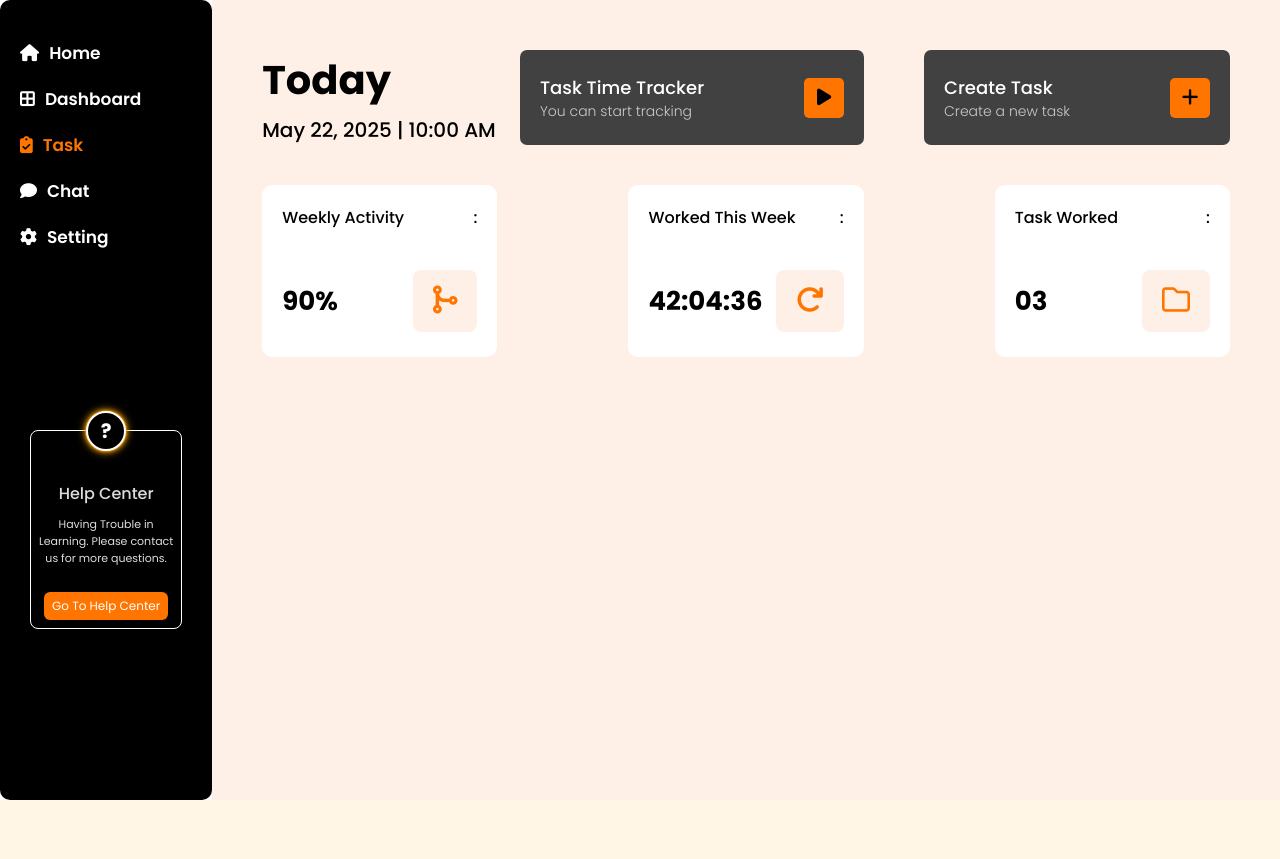
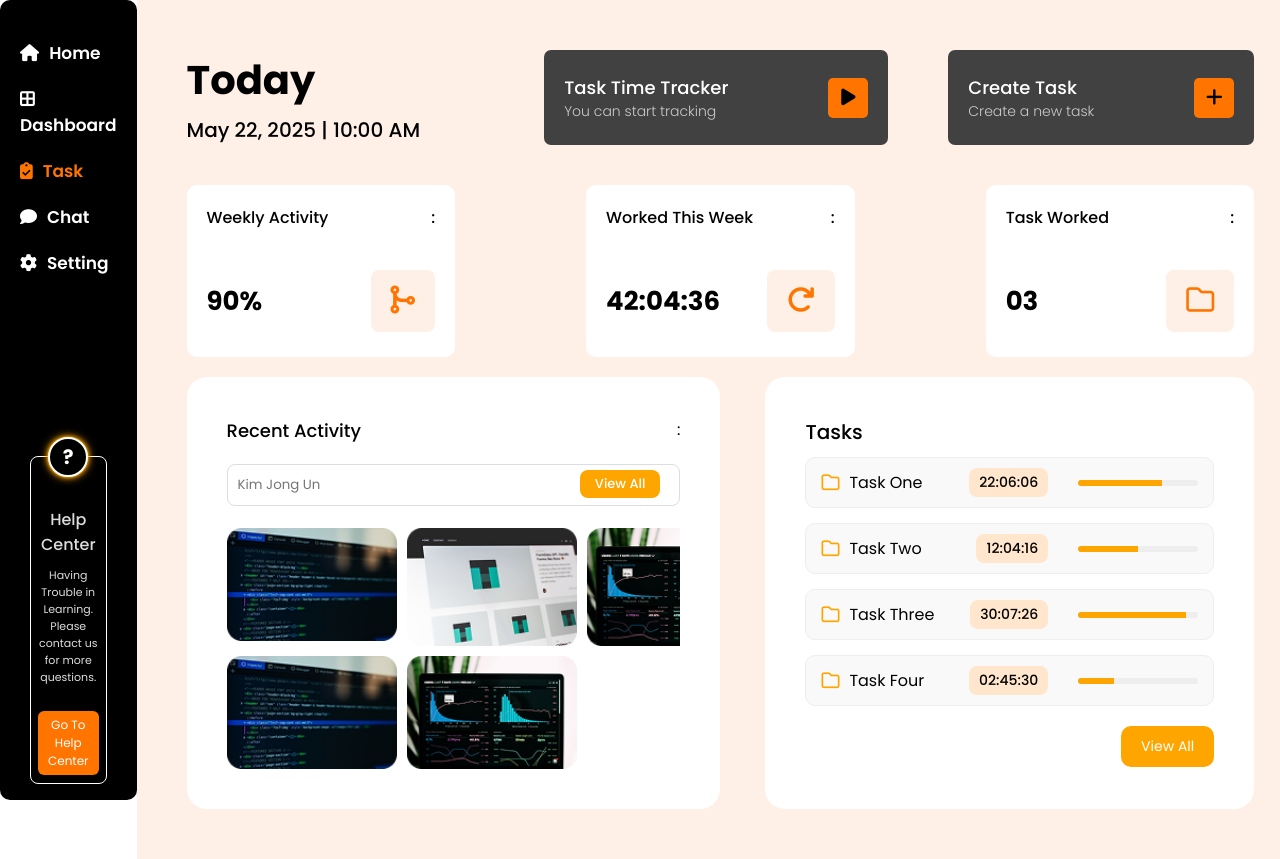
Before and after one commit to MdShahinDev/mindsphere, a PHP site: page /dashboard/DashboardTask.html in a window 1280 px wide. Shown: the part 100-959 px from the top of the page. Before the commit the page ends 900 px from the top, so only its background shows below. Run offline with PHP 8.4, Linux system fonts and the light colour scheme.

Commit message:
Task Page Complete

```diff
--- a/css/style.css
+++ b/css/style.css
@@ -529,4 +529,137 @@ form input[type="password"] {
 .data-card-text .title {
   font-weight: 500;
 }
+
+.bottom-section {
+    display: flex;
+    gap: 45px;
+}
+.recent-activity {
+    width: 50%;
+    padding: 40px;
+    background: white;
+    border-radius: 20px;
+}
+.recent-activity-title {
+    display: flex;
+    justify-content: space-between;
+    margin-bottom: 20px;
+
+}
+.recent-activity-title h2{
+font-size: 18px;
+    font-weight: 500;
+}
+.recent-activity-form {
+    position: relative;
+
+}
+.recent-activity .recent-activity-form input{
+  padding: 10px 10px;
+}
+.recent-activity-form  button {
+    position: absolute;
+    right: 20px;
+    top: 6px;
+    padding: 4px 15px;
+    background: orange;
+    border: none;
+    border-radius: 8px;
+    color: white;
+    font-size: 13px;
+    font-weight: 500;
+    cursor: pointer;
+}
+.recent-activity-images {
+  display: grid;
+  grid-template-columns: repeat(3, 1fr);
+  gap: 10px;
+  overflow: hidden;
+}
+.recent-activity-images img{
+  width:170px;
+}
+.tasks-section {
+  width: 50%;
+    padding: 40px;
+    background: white;
+    border-radius: 20px;
+}
+.tasks-section .title h2 {
+    font-size: 20px;
+    font-weight: 500;
+    margin-bottom: 10px;
+}
+.task-list {
+  display: flex;
+  flex-direction: column;
+  gap: 15px;
+}
+
+.task-item {
+  display: flex;
+  justify-content: space-between;
+  align-items: center;
+  background: #f9f9f9;
+  padding: 10px 15px;
+  border-radius: 10px;
+  border: 1px solid #eee;
+}
+
+.task-info {
+  display: flex;
+  align-items: center;
+  gap: 10px;
+  font-size: 16px;
+}
+
+.task-info i {
+  color: orange;
+  font-size: 18px;
+}
+
+.task-meta {
+    display: flex;
+    /* flex-direction: column; */
+    /* align-items: flex-end; */
+    gap: 30px;
+    justify-content: space-around;
+    align-items: center;
+}
+
+.time {
+  background: #ffe6cc;
+  color: #000;
+  padding: 4px 10px;
+  border-radius: 8px;
+  font-size: 14px;
+  font-weight: 500;
+}
+
+.progress-bar {
+  width: 120px;
+  height: 6px;
+  background: #eee;
+  border-radius: 4px;
+  overflow: hidden;
+}
+
+.progress {
+  height: 100%;
+  background: orange;
+  width: 0%;
+  transition: width 0.3s ease;
+}
+
+.view-all-btn {
+  margin-top: 20px;
+  padding: 10px 20px;
+  background-color: orange;
+  color: white;
+  border: none;
+  border-radius: 10px;
+  font-size: 14px;
+  cursor: pointer;
+  float: right;
+}
 /* Dashbaord Sidebar End */
--- a/dashboard/DashboardTask.html
+++ b/dashboard/DashboardTask.html
@@ -123,7 +123,85 @@
             </div>
             </div>
           </div>
+          <div class="bottom-section">
+            <div class="recent-activity">
+              <div class="recent-activity-title">
+                <h2>Recent Activity</h2>
+                <p>:</p>
+              </div>
+              <form action="" class="recent-activity-form">
+                <input type="text" placeholder="Kim Jong Un">
+                <button>View All</button>
+              </form>
+              <div class="recent-activity-images">
+                <img src="../img/Rectangle 168.png" alt="">
+                <img src="../img/Rectangle 169.png" alt="">
+                <img src="../img/Rectangle 170.png" alt="">
+                <img src="../img/Rectangle 187.png" alt="">
+                <img src="../img/Rectangle 189.png" alt="">
+              </div>
+            </div>
+            <div class="tasks-section">
+  <div class="title">
+    <h2>Tasks</h2>
+    <div class="task-list">
+      <div class="task-item">
+        <div class="task-info">
+          <i class="fa-regular fa-folder"></i>
+          <span>Task One</span>
+        </div>
+        <div class="task-meta">
+          <span class="time">22:06:06</span>
+          <div class="progress-bar">
+            <div class="progress" style="width: 70%;"></div>
+          </div>
+        </div>
+      </div>
 
+      <div class="task-item">
+        <div class="task-info">
+          <i class="fa-regular fa-folder"></i>
+          <span>Task Two</span>
+        </div>
+        <div class="task-meta">
+          <span class="time">12:04:16</span>
+          <div class="progress-bar">
+            <div class="progress" style="width: 50%;"></div>
+          </div>
+        </div>
+      </div>
+
+      <div class="task-item">
+        <div class="task-info">
+          <i class="fa-regular fa-folder"></i>
+          <span>Task Three</span>
+        </div>
+        <div class="task-meta">
+          <span class="time">30:07:26</span>
+          <div class="progress-bar">
+            <div class="progress" style="width: 90%;"></div>
+          </div>
+        </div>
+      </div>
+
+      <div class="task-item">
+        <div class="task-info">
+          <i class="fa-regular fa-folder"></i>
+          <span>Task Four</span>
+        </div>
+        <div class="task-meta">
+          <span class="time">02:45:30</span>
+          <div class="progress-bar">
+            <div class="progress" style="width: 30%;"></div>
+          </div>
+        </div>
+      </div>
+    </div>
+    <button class="view-all-btn">View All</button>
+  </div>
+</div>
+
+          </div>
         </div>
       </div>
     </div>
```
Also changed, not shown: img/Rectangle 168.png (added), img/Rectangle 169.png (added), img/Rectangle 170.png (added), img/Rectangle 187.png (added), img/Rectangle 189.png (added).
